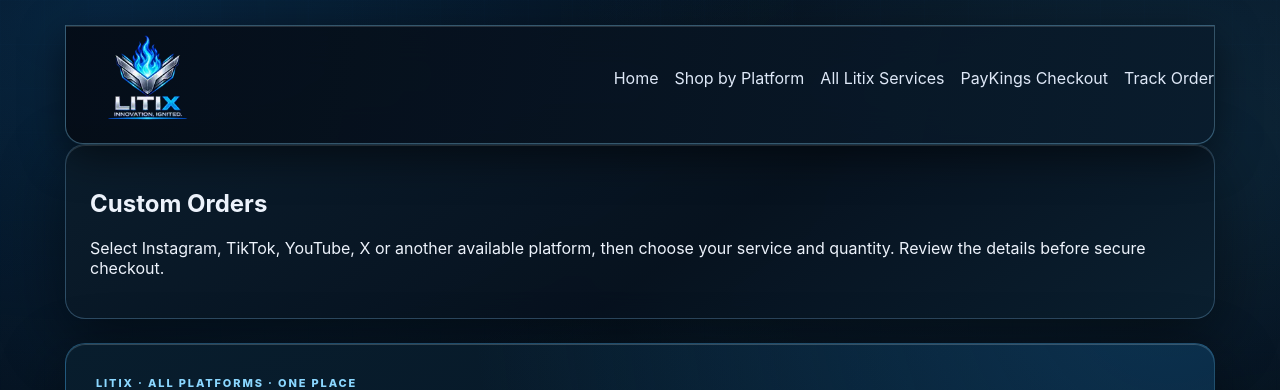
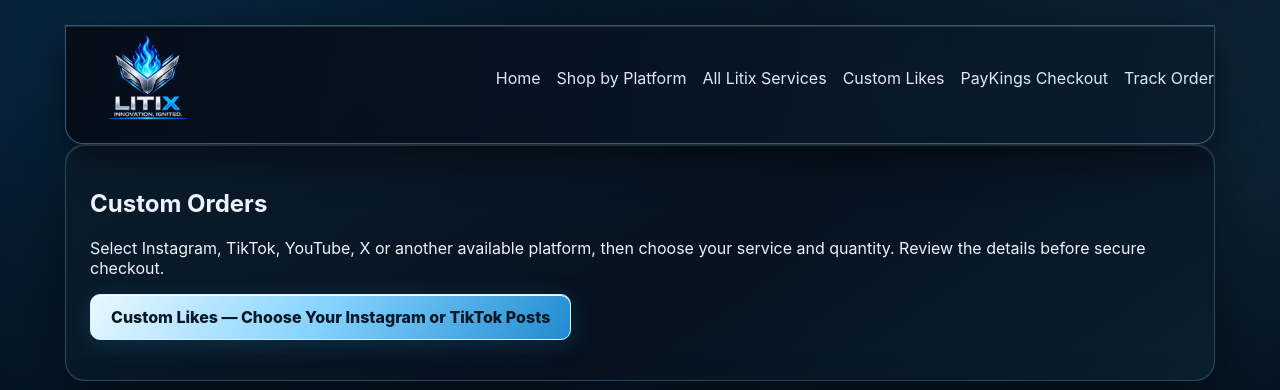
Before and after one commit to LitGnosis/Litix, a Next.js app in the folder src/: page /custom-orders in a window 1280 px wide. Shown: the top 390 px of the page. Built offline with nearby package versions, Linux system fonts and the light colour scheme; no server answers.

Commit message:
feat: make Custom Likes discoverable from Custom Orders

```diff
--- a/src/app/custom-orders/page.jsx
+++ b/src/app/custom-orders/page.jsx
@@ -16,6 +16,7 @@ export default function CustomOrdersPage() {
           <a href="/">Home</a>
           <a href="/shop">Shop by Platform</a>
           <a href="/services">All Litix Services</a>
+        <a href="/custom-likes">Custom Likes</a>
           <a href="/#checkout">PayKings Checkout</a>
           <a href="/track">Track Order</a>
         </div>
@@ -23,6 +24,7 @@ export default function CustomOrdersPage() {
       <section className="panel" aria-labelledby="custom-orders-title">
         <h1 id="custom-orders-title">Custom Orders</h1>
         <p>Select Instagram, TikTok, YouTube, X or another available platform, then choose your service and quantity. Review the details before secure checkout.</p>
+        <p><a className="primary" style={{display:"inline-flex",padding:"12px 20px",textDecoration:"none"}} href="/custom-likes">Custom Likes — Choose Your Instagram or TikTok Posts</a></p>
       </section>
       <LitixDirectory standalone />
     </main>
```
